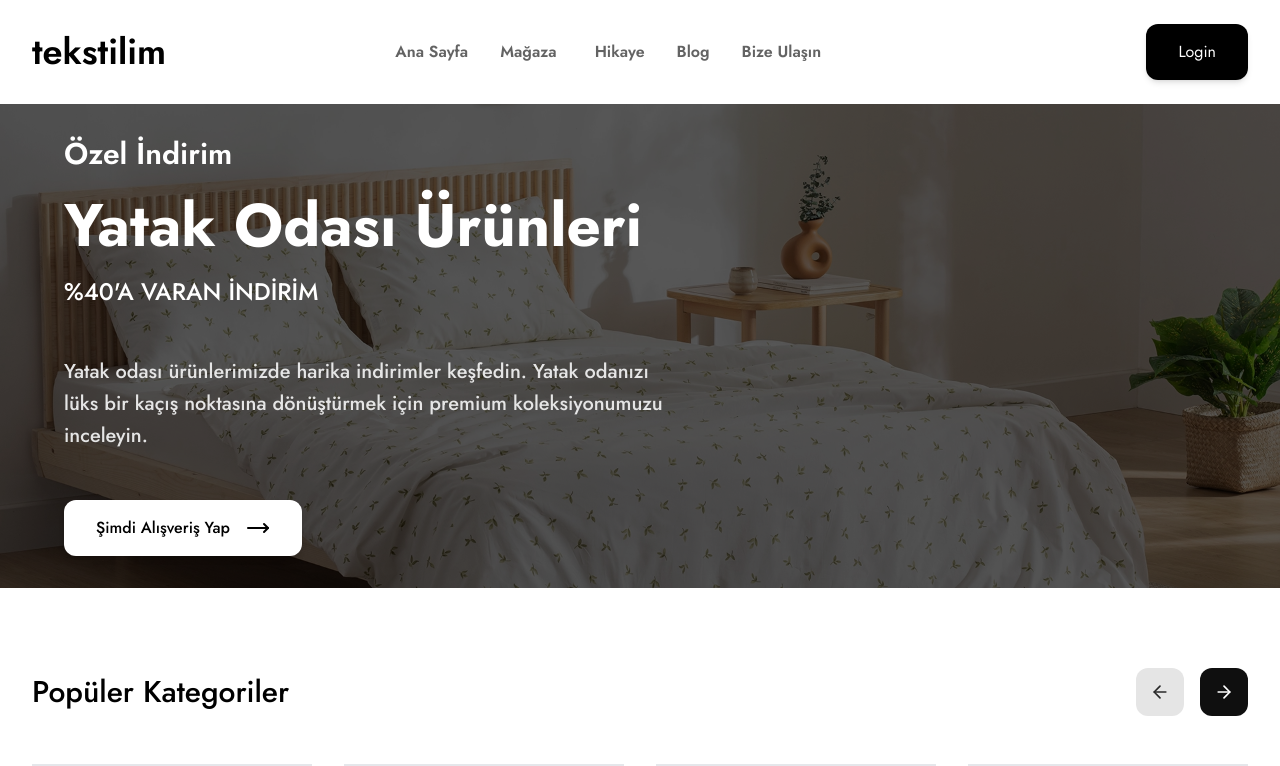
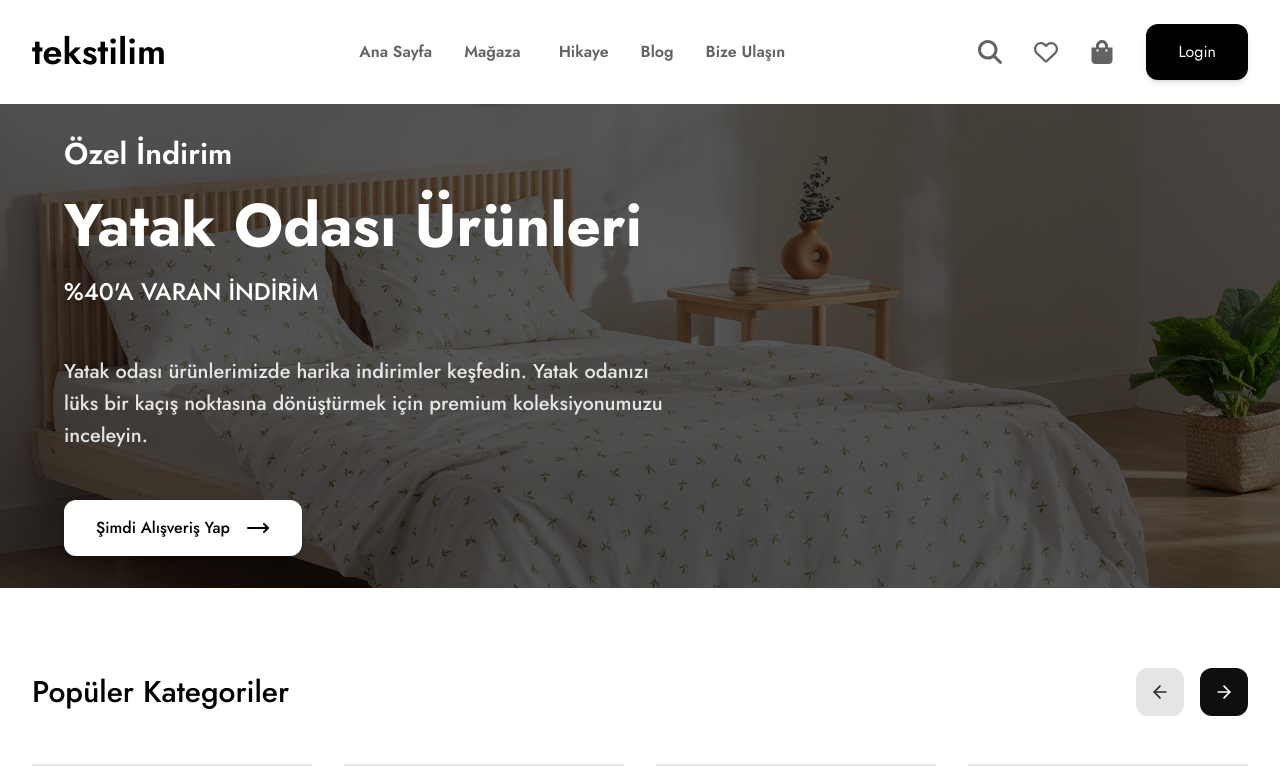
Before and after one commit to yusuf-ad/tekstilim, a Next.js app in the folder frontend/: page / in a window 1280 px wide. Shown: the top 766 px of the page. Built offline with nearby package versions, Linux system fonts and the light colour scheme.

Commit message:
Header buton iconlarını ekledim

```diff
--- a/frontend/components/layout/header/Header.tsx
+++ b/frontend/components/layout/header/Header.tsx
@@ -1,5 +1,7 @@
 import Button from "@/components/Button";
 import Navbar from "./Navbar";
+import { FaMagnifyingGlass, FaRegHeart } from "react-icons/fa6";
+import { FaShoppingBag } from "react-icons/fa";
 
 function Header() {
   return (
@@ -15,13 +17,13 @@ function Header() {
       <div className="flex items-center gap-8">
         <div className="hidden gap-8 lg:flex">
           <button className="text-2xl text-primary-400 hover:text-primary-900">
-            <i className="fa-solid fa-magnifying-glass"></i>
+            <FaMagnifyingGlass />
           </button>
           <button className="text-2xl text-primary-400 hover:text-primary-900">
-            <i className="fa-regular fa-heart"></i>
+            <FaRegHeart />
           </button>
           <button className="text-2xl text-primary-400 hover:text-primary-900">
-            <i className="fa-solid fa-bag-shopping"></i>
+            <FaShoppingBag />
           </button>
         </div>
 
```
